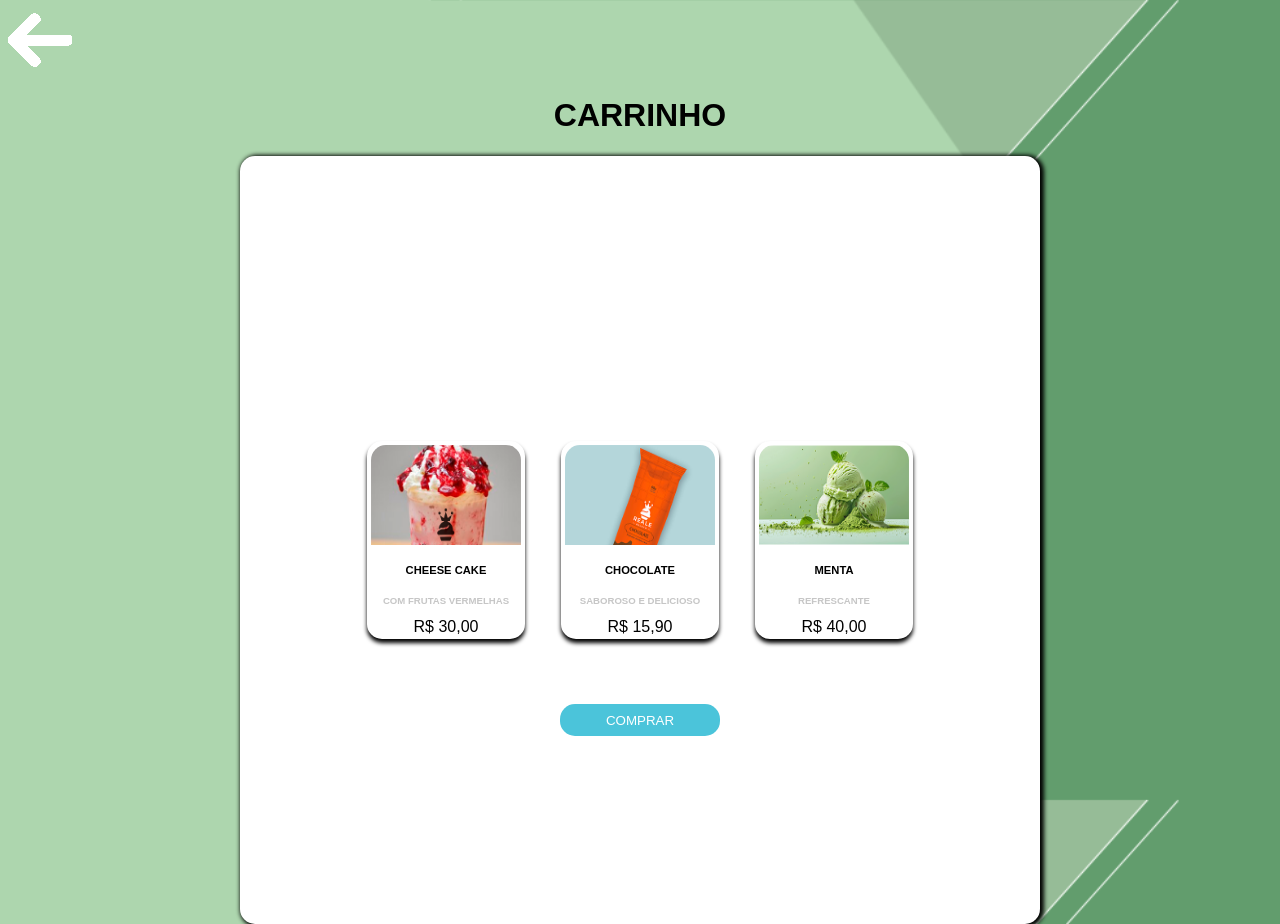
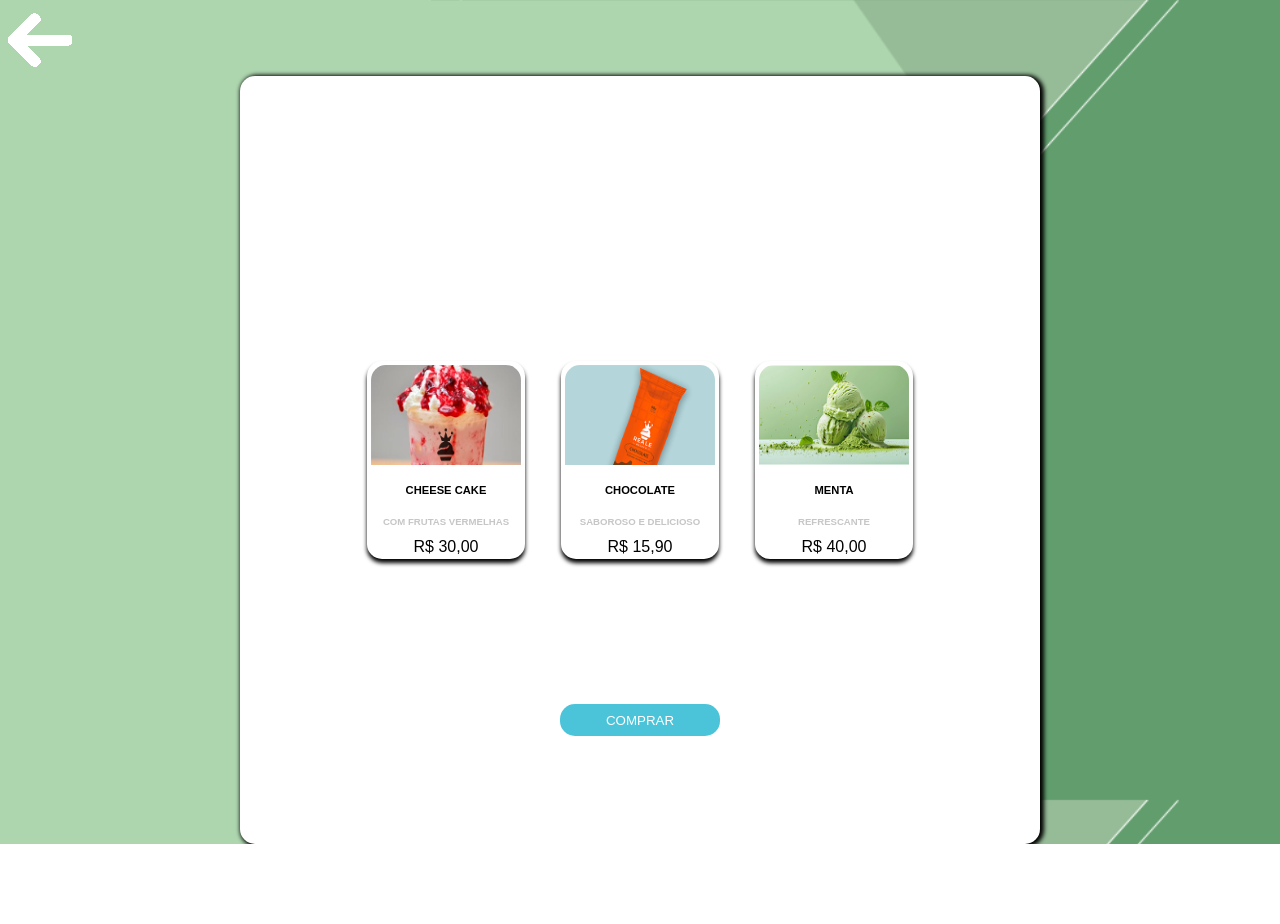
Before and after one commit to Kevinreisdacruz/projetointegrador, a PHP site: page /carrinho.html in a window 1280 px wide. After the commit the page ends 844 px from the top, so only its background shows below. Run offline with PHP 8.4, Linux system fonts and the light colour scheme.

Commit message:
tirei o h1 escrito carrinho na aba do carrinho

```diff
--- a/carrinho.html
+++ b/carrinho.html
@@ -12,8 +12,6 @@
   <a href="index.html">
     <img src="image/setaesquerda.png" alt="">
   </a>
-
-  <h1>CARRINHO</h1>
   <div class="container">
     <div class="carrinho">
       <div class="botao">
--- a/css/carrinho.css
+++ b/css/carrinho.css
@@ -17,12 +17,7 @@ body {
 
 }
 
-h1{
-    display: flex;
-    justify-content: center;
-    text-align: center;
 
-}
 
 
 .container{
```
